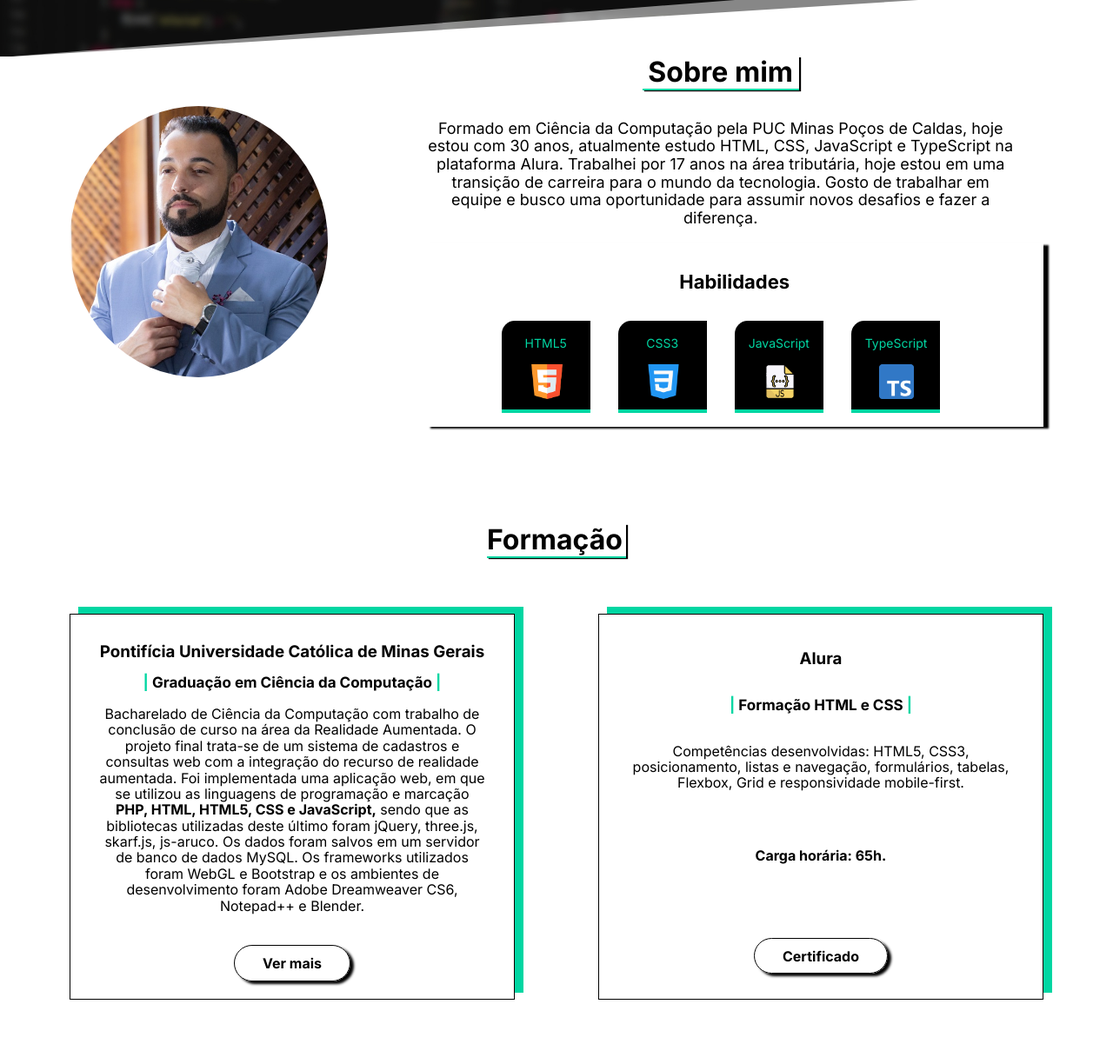
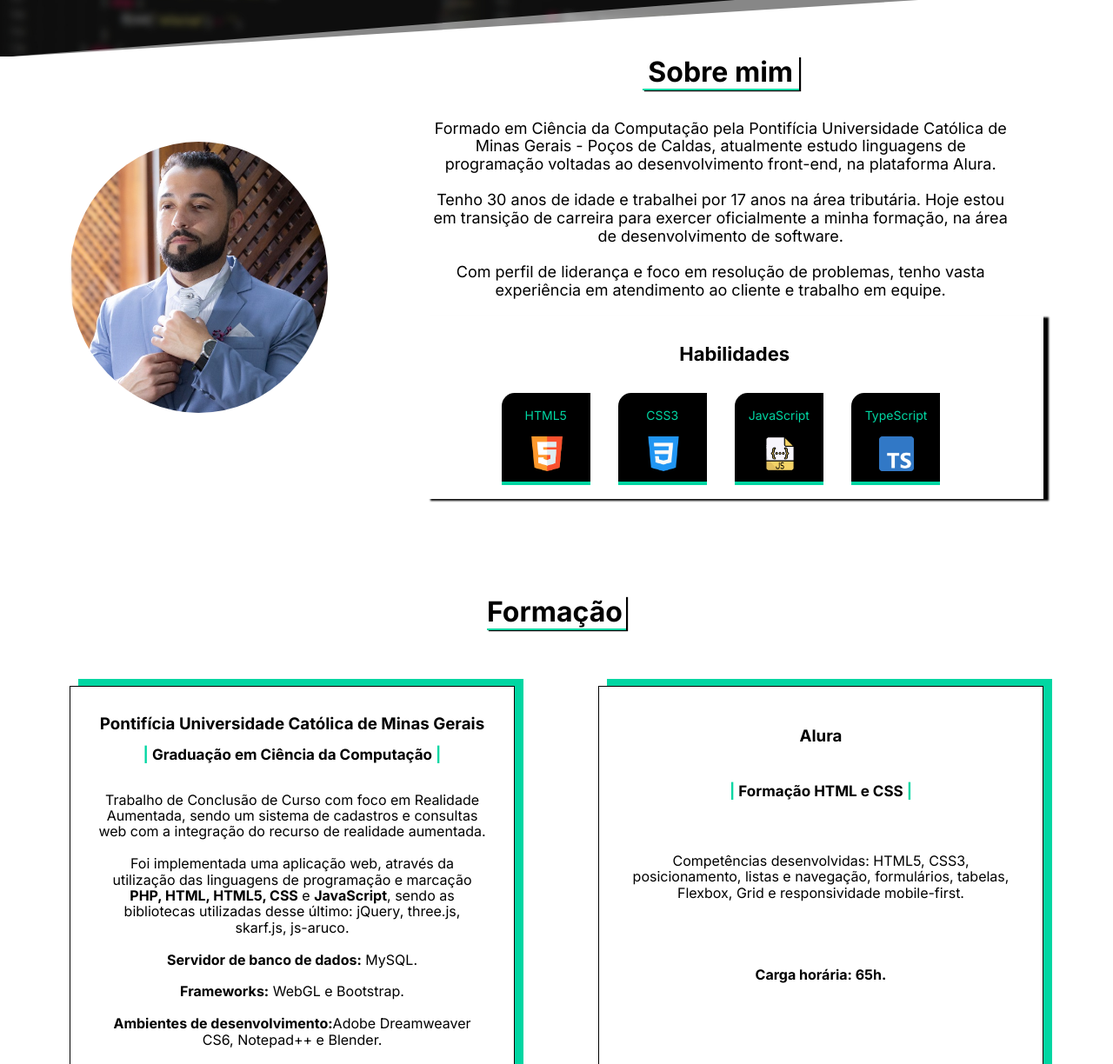
Before and after one commit to GabrielMartinelli/portfolio, a plain HTML site: page index.html in a window 1280 px wide. Shown: the part 479-1703 px from the top of the page at 87% size. Drawn offline with nearby package versions, Linux system fonts and the light colour scheme.

Commit message:
correção sobre e formação, alteração curriculo

```diff
--- a/css/formacao.css
+++ b/css/formacao.css
@@ -42,6 +42,7 @@
 }
 
 .formacao-td__div--subtitulo {
+  margin-bottom: 1rem;
   font-size: 17px;
 }
 
--- a/index.html
+++ b/index.html
@@ -4,7 +4,7 @@
     <meta charset="UTF-8" />
     <meta http-equiv="X-UA-Compatible" content="IE=edge" />
     <meta name="viewport" content="width=device-width, initial-scale=1.0" />
-    <title>Portfólio Gabriel Martinelli</title>
+    <title>Portfólio | Gabriel Martinelli - Desenvolvedor Front-End</title>
     <link rel="stylesheet" href="css/reset.css" />
     <link rel="stylesheet" href="css/normalize.css" />
     <link rel="preconnect" href="https://fonts.googleapis.com" />
@@ -70,10 +70,11 @@
           <h2 class="sobre-titulo__texto">Sobre mim</h2>
         </div>
         <p class="sobre__descricao--paragrafo">
-          Formado em Ciência da Computação pela PUC Minas Poços de Caldas, hoje estou com 30 anos, atualmente estudo
-          HTML, CSS, JavaScript e TypeScript na plataforma Alura. Trabalhei por 17 anos na área tributária, hoje estou
-          em uma transição de carreira para o mundo da tecnologia. Gosto de trabalhar em equipe e busco uma oportunidade
-          para assumir novos desafios e fazer a diferença.
+          Formado em Ciência da Computação pela Pontifícia Universidade Católica de Minas Gerais - Poços de Caldas,
+          atualmente estudo linguagens de programação voltadas ao desenvolvimento front-end, na plataforma Alura.</br></br> Tenho
+          30 anos de idade e trabalhei por 17 anos na área tributária. Hoje estou em transição de carreira para exercer
+          oficialmente a minha formação, na área de desenvolvimento de software.</br></br> Com perfil de liderança e foco em
+          resolução de problemas, tenho vasta experiência em atendimento ao cliente e trabalho em equipe.
         </p>
         <div class="sobre__habilidades">
           <h2 class="sobre__habilidades--subtitulo">Habilidades</h2>
@@ -112,13 +113,11 @@
           <h3 class="formacao-td__div--titulo">Pontifícia Universidade Católica de Minas Gerais</h3>
           <h3 class="formacao-td__div--subtitulo">Graduação em Ciência da Computação</h3>
           <p class="formacao-td__div--paragrafo">
-            Bacharelado de Ciência da Computação com trabalho de conclusão de curso na área da Realidade Aumentada. O
-            projeto final trata-se de um sistema de cadastros e consultas web com a integração do recurso de realidade
-            aumentada. Foi implementada uma aplicação web, em que se utilizou as linguagens de programação e marcação
-            <b>PHP, HTML, HTML5, CSS e JavaScript,</b> sendo que as bibliotecas utilizadas deste último foram jQuery,
-            three.js, skarf.js, js-aruco. Os dados foram salvos em um servidor de banco de dados MySQL. Os frameworks
-            utilizados foram WebGL e Bootstrap e os ambientes de desenvolvimento foram Adobe Dreamweaver CS6, Notepad++
-            e Blender.
+            Trabalho de Conclusão de Curso com foco em Realidade Aumentada,  sendo um sistema de cadastros e consultas web com a integração do recurso de realidade aumentada.</br></br>
+            Foi implementada uma aplicação web, através da utilização das linguagens de programação e marcação <b>PHP, HTML, HTML5, CSS</b> e <b>JavaScript</b>, sendo as bibliotecas utilizadas desse último: jQuery, three.js, skarf.js, js-aruco.</br></br>
+            <b>Servidor de banco de dados:</b> MySQL.</br></br>
+            <b>Frameworks:</b> WebGL e Bootstrap.</br></br>
+            <b>Ambientes de desenvolvimento:</b>Adobe Dreamweaver CS6, Notepad++ e Blender.
           </p>
           <div><a class="formacao-td__div--link" href="pdf/artigotcc.pdf" target="_blank">Ver mais</a></div>
         </div>
```
Also changed, not shown: 1 other file.
